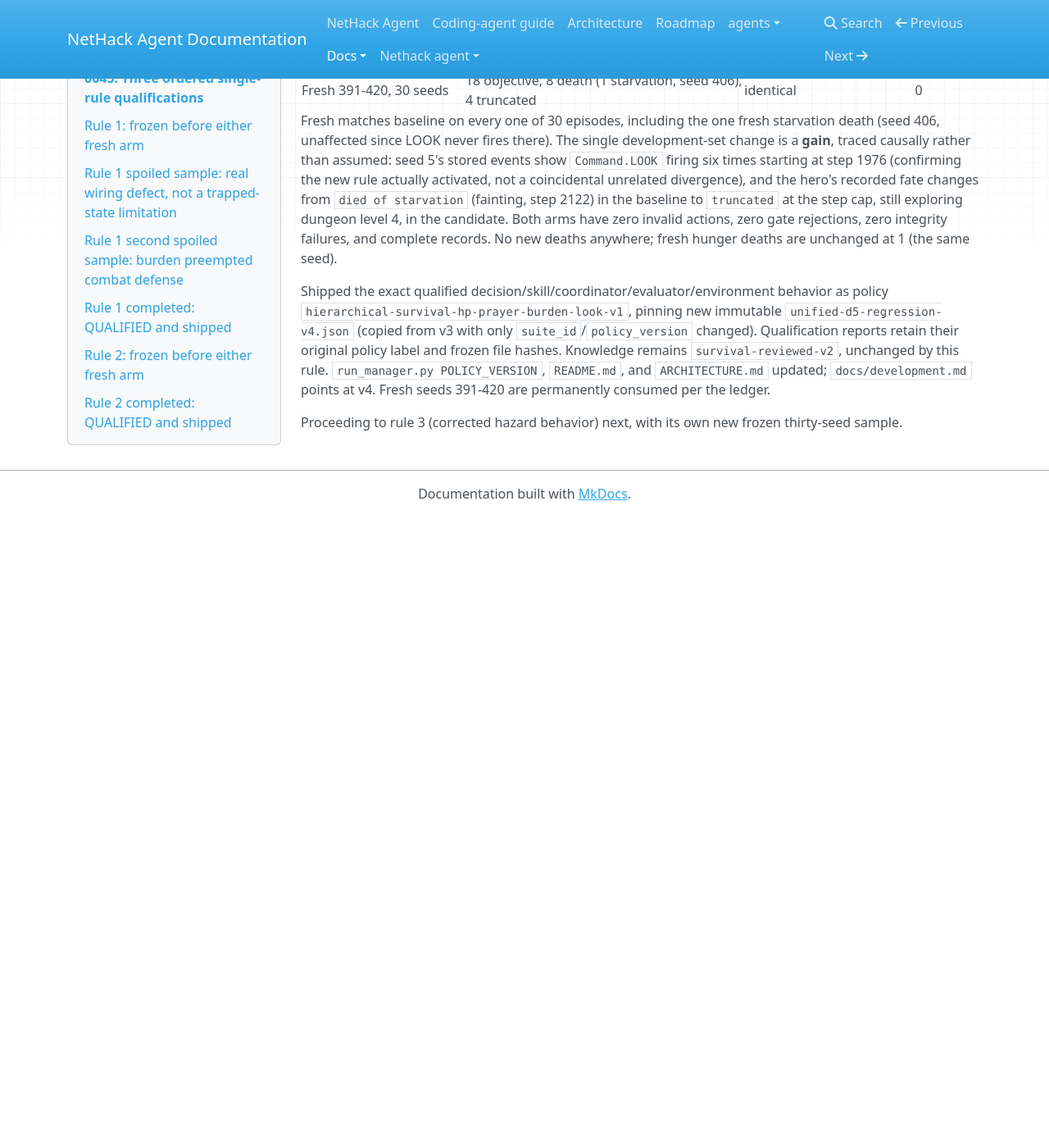
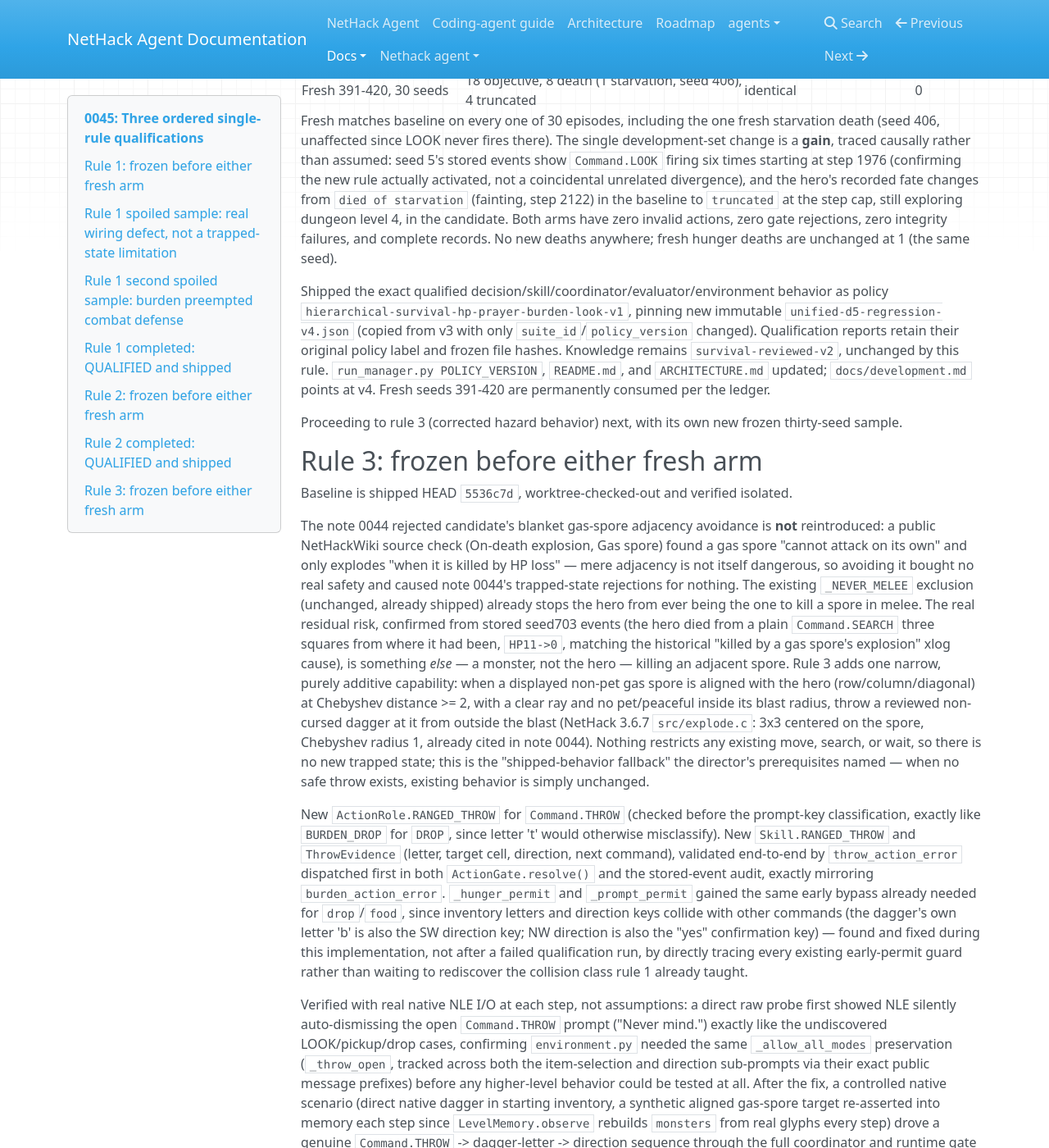
Before and after one commit to Stimim/workspace-agent-play-nethack, an MkDocs documentation site: the page built from docs/notes/0045-three-single-rule-qualification.md, in a window 1280 px wide and 1400 px high, scrolled down 6404 px. Shown: the whole window at 82% size. Built offline with MkDocs 1.6.1, drawn with Linux system fonts in a browser that asks for light colours; nearby versions of some CDN libraries; before the commit the page ends 7034 px from its top, so only the background shows below that; some of the changed text lies outside the part shown.

Commit message:
Preregister ranged dagger gas-spore clearing qualification (rule 3)
Document the public on-death-explosion correction (adjacency itself is
not dangerous, reversing note0044's premise), the new throw mechanics
and permit-collision fixes found during implementation, and reserve
fresh seeds 421-450 before freezing the candidate's behavior.

OMP-Conversation: 01a0dd35-4ec8-76dd-9c86-bcac1fdb25c5

```diff
--- a/docs/notes/0045-three-single-rule-qualification.md
+++ b/docs/notes/0045-three-single-rule-qualification.md
@@ -126,3 +126,26 @@
 Shipped the exact qualified decision/skill/coordinator/evaluator/environment behavior as policy `hierarchical-survival-hp-prayer-burden-look-v1`, pinning new immutable `unified-d5-regression-v4.json` (copied from v3 with only `suite_id`/`policy_version` changed). Qualification reports retain their original policy label and frozen file hashes. Knowledge remains `survival-reviewed-v2`, unchanged by this rule. `run_manager.py POLICY_VERSION`, `README.md`, and `ARCHITECTURE.md` updated; `docs/development.md` points at v4. Fresh seeds 391-420 are permanently consumed per the ledger.
 
 Proceeding to rule 3 (corrected hazard behavior) next, with its own new frozen thirty-seed sample.
+
+## Rule 3: frozen before either fresh arm
+
+Baseline is shipped HEAD `5536c7d`, worktree-checked-out and verified isolated.
+
+The note 0044 rejected candidate's blanket gas-spore adjacency avoidance is **not** reintroduced: a public NetHackWiki source check (On-death explosion, Gas spore) found a gas spore "cannot attack on its own" and only explodes "when it is killed by HP loss" — mere adjacency is not itself dangerous, so avoiding it bought no real safety and caused note 0044's trapped-state rejections for nothing. The existing `_NEVER_MELEE` exclusion (unchanged, already shipped) already stops the hero from ever being the one to kill a spore in melee. The real residual risk, confirmed from stored seed703 events (the hero died from a plain `Command.SEARCH` three squares from where it had been, `HP11->0`, matching the historical "killed by a gas spore's explosion" xlog cause), is something *else* — a monster, not the hero — killing an adjacent spore. Rule 3 adds one narrow, purely additive capability: when a displayed non-pet gas spore is aligned with the hero (row/column/diagonal) at Chebyshev distance >= 2, with a clear ray and no pet/peaceful inside its blast radius, throw a reviewed non-cursed dagger at it from outside the blast (NetHack 3.6.7 `src/explode.c`: 3x3 centered on the spore, Chebyshev radius 1, already cited in note 0044). Nothing restricts any existing move, search, or wait, so there is no new trapped state; this is the "shipped-behavior fallback" the director's prerequisites named — when no safe throw exists, existing behavior is simply unchanged.
+
+New `ActionRole.RANGED_THROW` for `Command.THROW` (checked before the prompt-key classification, exactly like `BURDEN_DROP` for `DROP`, since letter 't' would otherwise misclassify). New `Skill.RANGED_THROW` and `ThrowEvidence` (letter, target cell, direction, next command), validated end-to-end by `throw_action_error` dispatched first in both `ActionGate.resolve()` and the stored-event audit, exactly mirroring `burden_action_error`. `_hunger_permit` and `_prompt_permit` gained the same early bypass already needed for `drop`/`food`, since inventory letters and direction keys collide with other commands (the dagger's own letter 'b' is also the SW direction key; NW direction is also the "yes" confirmation key) — found and fixed during this implementation, not after a failed qualification run, by directly tracing every existing early-permit guard rather than waiting to rediscover the collision class rule 1 already taught.
+
+Verified with real native NLE I/O at each step, not assumptions: a direct raw probe first showed NLE silently auto-dismissing the open `Command.THROW` prompt ("Never mind.") exactly like the undiscovered LOOK/pickup/drop cases, confirming `environment.py` needed the same `_allow_all_modes` preservation (`_throw_open`, tracked across both the item-selection and direction sub-prompts via their exact public message prefixes) before any higher-level behavior could be tested at all. After the fix, a controlled native scenario (direct native dagger in starting inventory, a synthetic aligned gas-spore target re-asserted into memory each step since `LevelMemory.observe` rebuilds `monsters` from real glyphs every step) drove a genuine `Command.THROW` -> dagger-letter -> direction sequence through the full coordinator and runtime gate with zero `ActionGateError`s. A permanent regression (`test_ranged_throw_presses_a_genuine_native_throw_open_letter_direction`) reproduces this exact sequence. Pure-function unit tests cover alignment/minimum-distance/blocked-ray rejection, pet/peaceful blast-radius exclusion, the full open/letter/direction re-derivation, and shared runtime-gate/audit rejection of mismatched evidence. Full suite (635 tests) and Ruff passed before freezing.
+
+Fresh seeds **421-450** are reserved before either arm in the global ledger. Same Score/survival/reachD5/cap3000/survival-reviewed-v2 protocol and note0040 gates as rules 1 and 2. No qualification result is claimed at preregistration; product and tests remain frozen during qualification.
+
+### Frozen SHA-256
+
+- hazard.py: `e2d573414f3ac505c46b1541d92b0604169738ec934014e9924199f220de184f`
+- decision.py: `f8c3c4304a45353ef133a69e65b70057f6aafc005f672cf574cc4f2fb749fcf0`
+- tasks.py: `84ba6d482824ee980cc57864ba707d973648ba5220886a8bacf1991239529f4f`
+- coordinator.py: `6fb9ce9e0410707331cbf0e1b846ed37f26e1d8473bf69edf3d8f6bf19efc061`
+- environment.py: `2bb9fd040fca58b85d786e07615e5b3e22605c6e4841c8c84d2a3fe2bf203eb7`
+- evaluation.py: `de5d28baae572b89b0d25c2a96e13b50b2101622fa6438111b159c21a6b93050`
+- test_skills.py: `d298a0bc6cfca34c09f4dc31d01ebff7b1fbe08b72d69826810efe0aab4cb450`
+- test_coordinator.py: `789ca77a1607697b33967e5654adbd8258ae1cd5c2f4c77127b1c68c5d9c8d9c`
```
Also changed, not shown: 1 other file.
